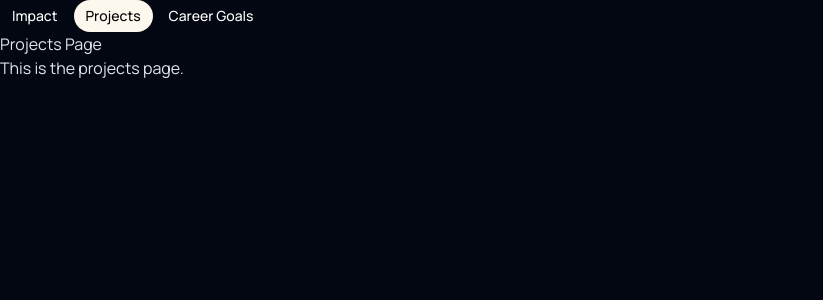
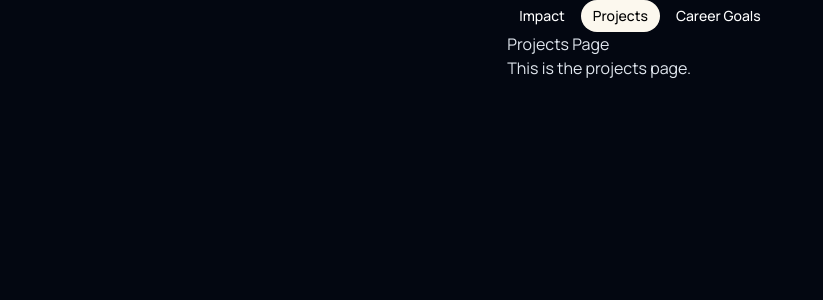
Before and after one commit to tombrewsviews/Portfolio2023, a Next.js app: page /projects in a window 1280 px wide. Shown: the top 300 px of the page, without its empty margins (0-823 px from the left). Built offline with nearby package versions, Linux system fonts and the light colour scheme.

Commit message:
fix the flex

```diff
--- a/components/Menu.js
+++ b/components/Menu.js
@@ -8,7 +8,6 @@ export default function Menu() {
   const activeTab = router.pathname.substring(1); // remove the leading slash
 
   return (
-    <div className="flex-col w-full max-w-7xl mx-auto">
       <div className="flex space-x-1">
         {tabs.map((tab) => (
           <Link href={`/${tab.id}`} key={tab.id}>
@@ -34,6 +33,5 @@ export default function Menu() {
           </Link>
         ))}
       </div>
-    </div>
   );
 }
--- a/pages/_app.js
+++ b/pages/_app.js
@@ -8,7 +8,7 @@ export default function MyApp({ Component, pageProps }) {
   const [activeTab, setActiveTab] = useState(tabs[0].id);
 
   return (
-    <div className="flex flex-col items-center min-h-screen px-24 max-sm:px-5 max-w-7xl mx-auto w-full">
+    <div className="inline-flex flex-column items-center min-h-screen px-24 max-sm:px-5 max-w-7xl mx-auto w-full">
       <Menu />
 
       <Component {...pageProps} />
--- a/pages/projects.js
+++ b/pages/projects.js
@@ -1,6 +1,6 @@
 export default function Impact() {
   return (
-    <div className="flex flex-col items-center min-h-screen px-24 max-sm:px-5 max-w-7xl mx-auto w-full">
+    <div >
       <h1>Projects Page</h1>
       <p>This is the projects page.</p>
     </div>
--- a/styles/globals.css
+++ b/styles/globals.css
@@ -62,12 +62,3 @@
   font-weight: 100 900;
   font-display: swap;
 }
-
-#__next {
-  /* Add your styles here */
-  display: flex;
-  flex-direction: column;
-  align-items: center;
-  width: 100vw;
-    height: 100vh;
-}
--- a/tailwind.config.ts
+++ b/tailwind.config.ts
@@ -85,4 +85,12 @@ module.exports = {
     },
   },
   plugins: [require('tailwindcss-animate')],
+  screens: {
+    'sm': '640px',
+    // => @media (min-width: 640px) { ... }
+
+    'xl': '1280px',
+    // => @media (min-width: 1280px) { ... }
+
+  }
 };
```
